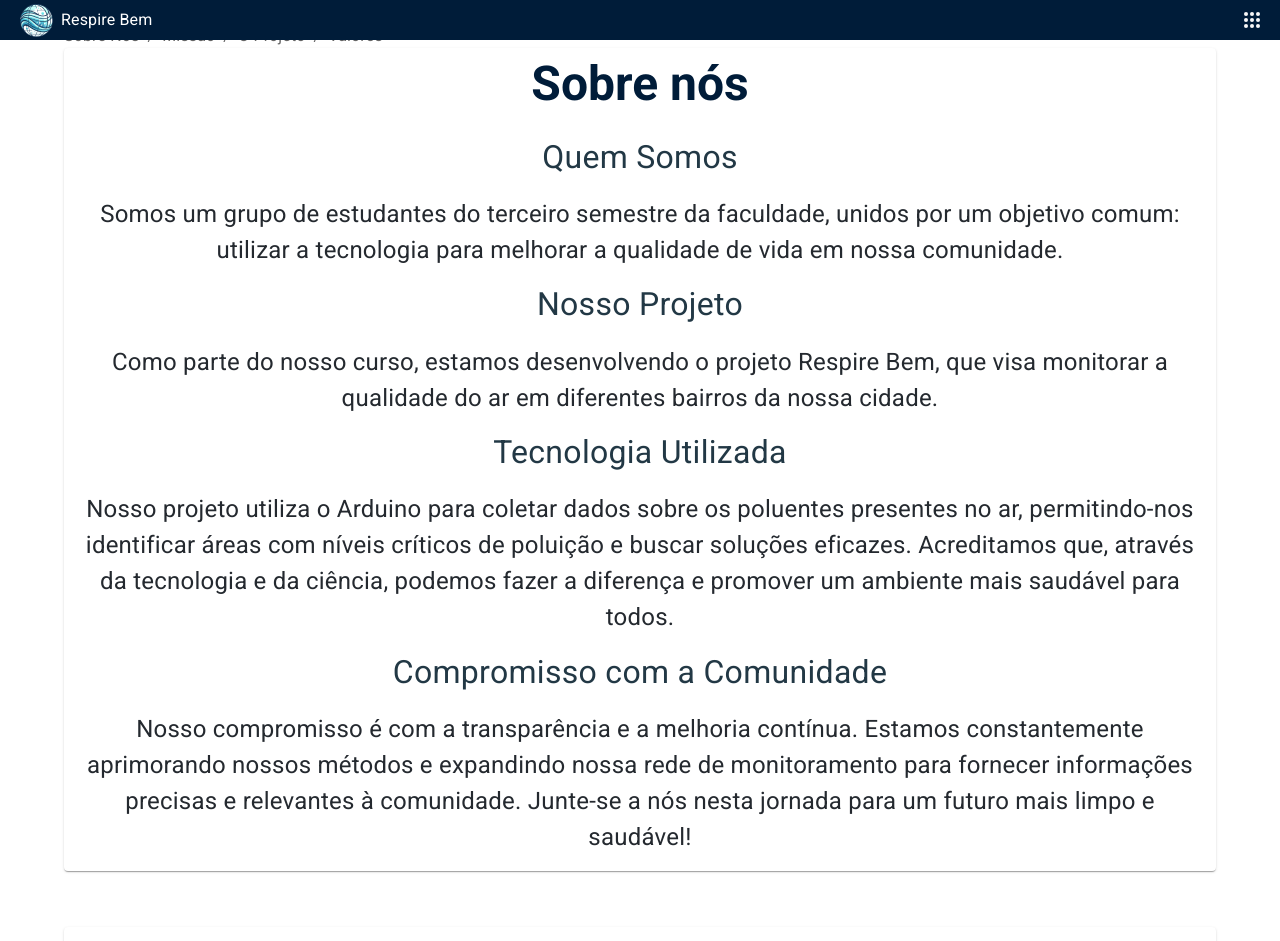
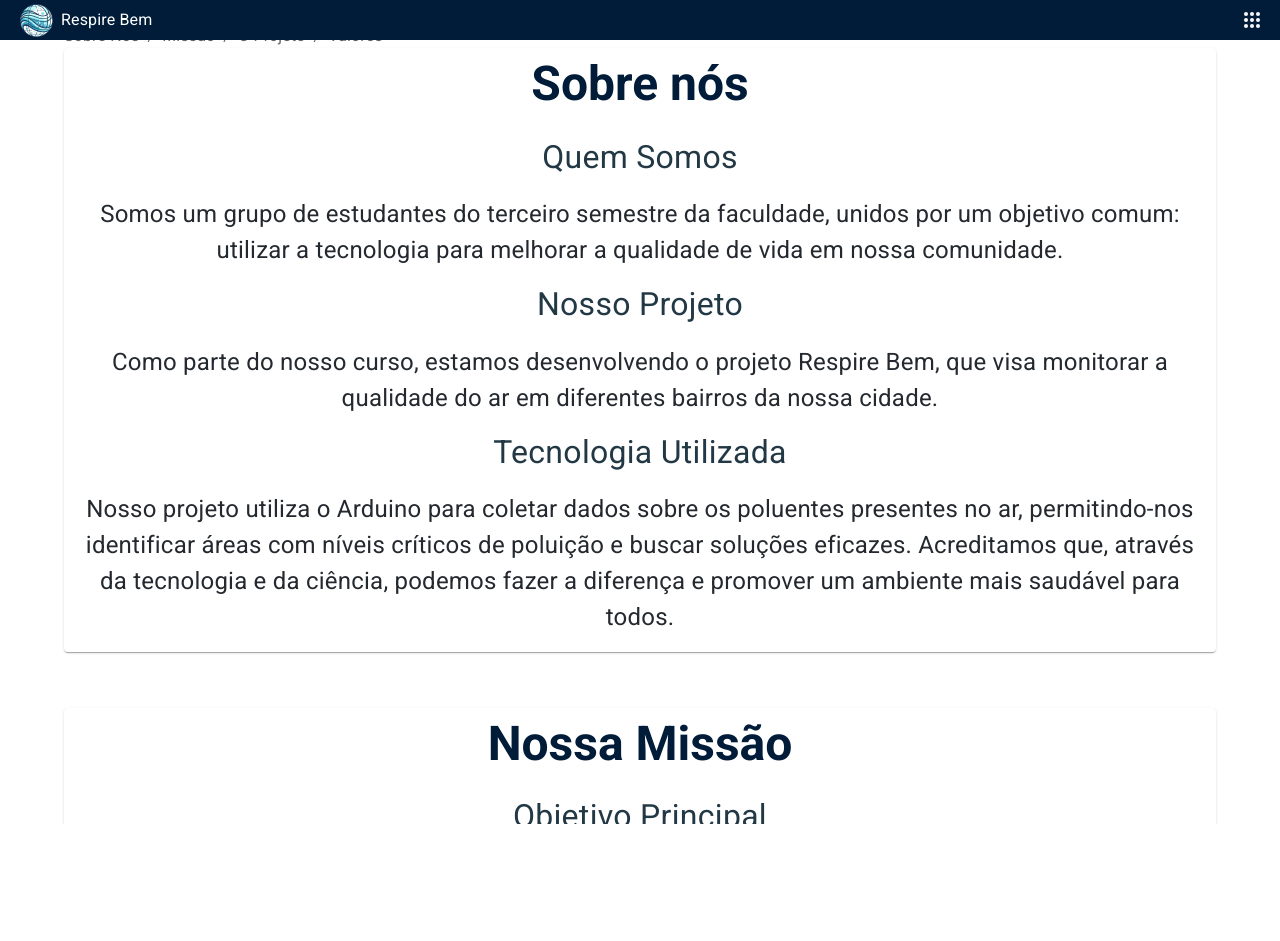
Before and after one commit to rrafaelc/PI-3-Semestre, a Next.js app: page /sobre in a window 1280 px wide. Shown: the top 941 px of the page. After the commit the page ends 824 px from the top, so only its background shows below. Built offline with nearby package versions, Linux system fonts and the light colour scheme.

Commit message:
ajuste no globals para ajustar o header

```diff
--- a/src/app/globals.css
+++ b/src/app/globals.css
@@ -13,3 +13,15 @@
   padding: 0;
   box-sizing: border-box;
 }
+html,
+body {
+  margin: 0;
+  padding: 0;
+  overflow-x: hidden;
+}
+
+#root,
+#__next {
+  position: relative;
+  z-index: 0;
+}
--- a/src/app/sobre/page.tsx
+++ b/src/app/sobre/page.tsx
@@ -74,15 +74,6 @@ export default function FixedContainer() {
                   ar, permitindo-nos identificar áreas com níveis críticos de poluição e buscar
                   soluções eficazes. Acreditamos que, através da tecnologia e da ciência, podemos
                   fazer a diferença e promover um ambiente mais saudável para todos.
-                </Typography>
-                <Typography variant="subtitle1" gutterBottom>
-                  Compromisso com a Comunidade
-                </Typography>
-                <Typography variant="body1" gutterBottom>
-                  Nosso compromisso é com a transparência e a melhoria contínua. Estamos
-                  constantemente aprimorando nossos métodos e expandindo nossa rede de monitoramento
-                  para fornecer informações precisas e relevantes à comunidade. Junte-se a nós nesta
-                  jornada para um futuro mais limpo e saudável!
                 </Typography>
               </Item>
             </ThemeProvider>
```
